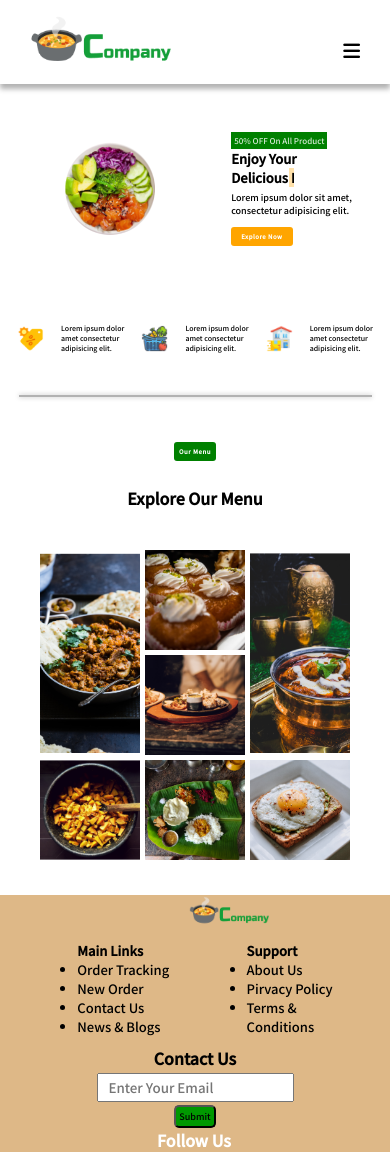
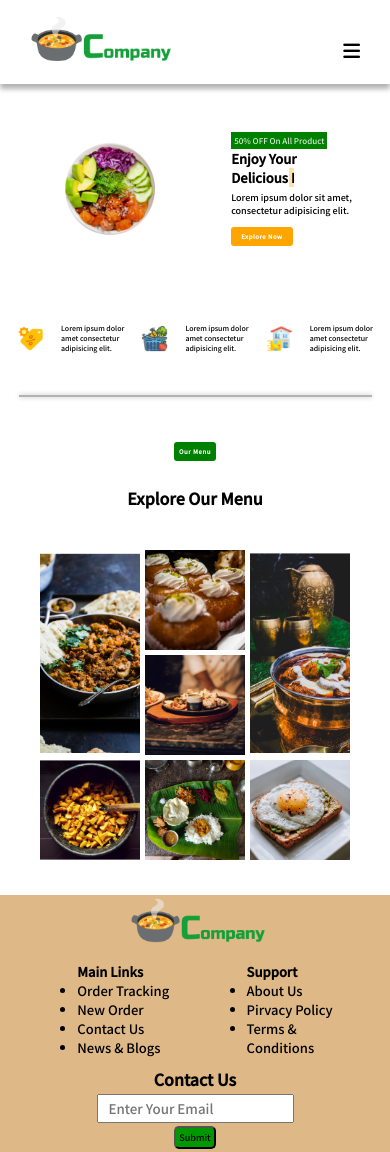
Before and after one commit to 0SIDDHESH0/Restaurant-Webpage-Design_By-Siddhesh, a plain HTML site: page index.html in a window 390 px wide. Shown: the top 1152 px of the page. Drawn offline with Linux system fonts and the light colour scheme.

Commit message:
Update style.css

```diff
--- a/style.css
+++ b/style.css
@@ -720,11 +720,12 @@ li:hover {
     align-items: center;
   }
   .footer-img img {
-    width: 40%;
+    width: 50%;
+    margin-left: 70px;
   }
   .footer-img {
     display: flex;
-    justify-content: flex-end;
+    justify-content: space-evenly;
     align-items: center;
   }
   .footer-links {
```
